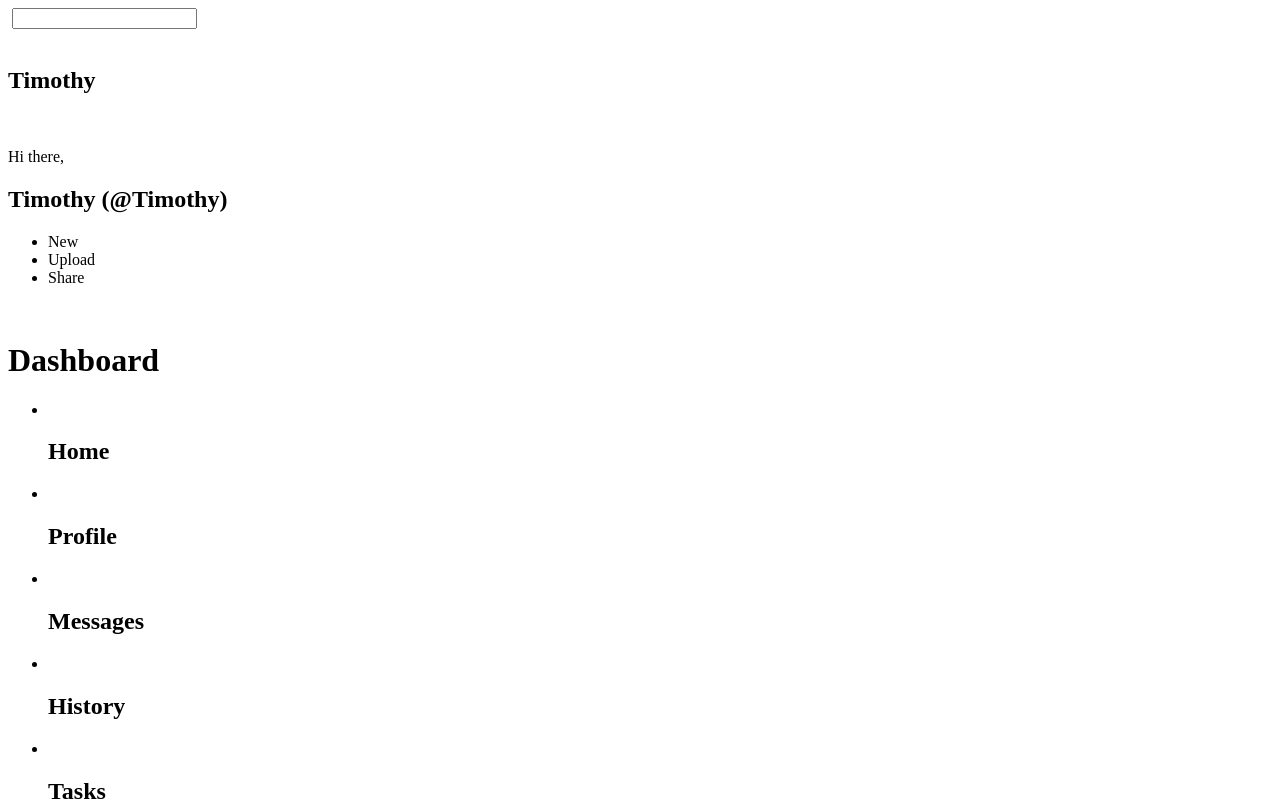
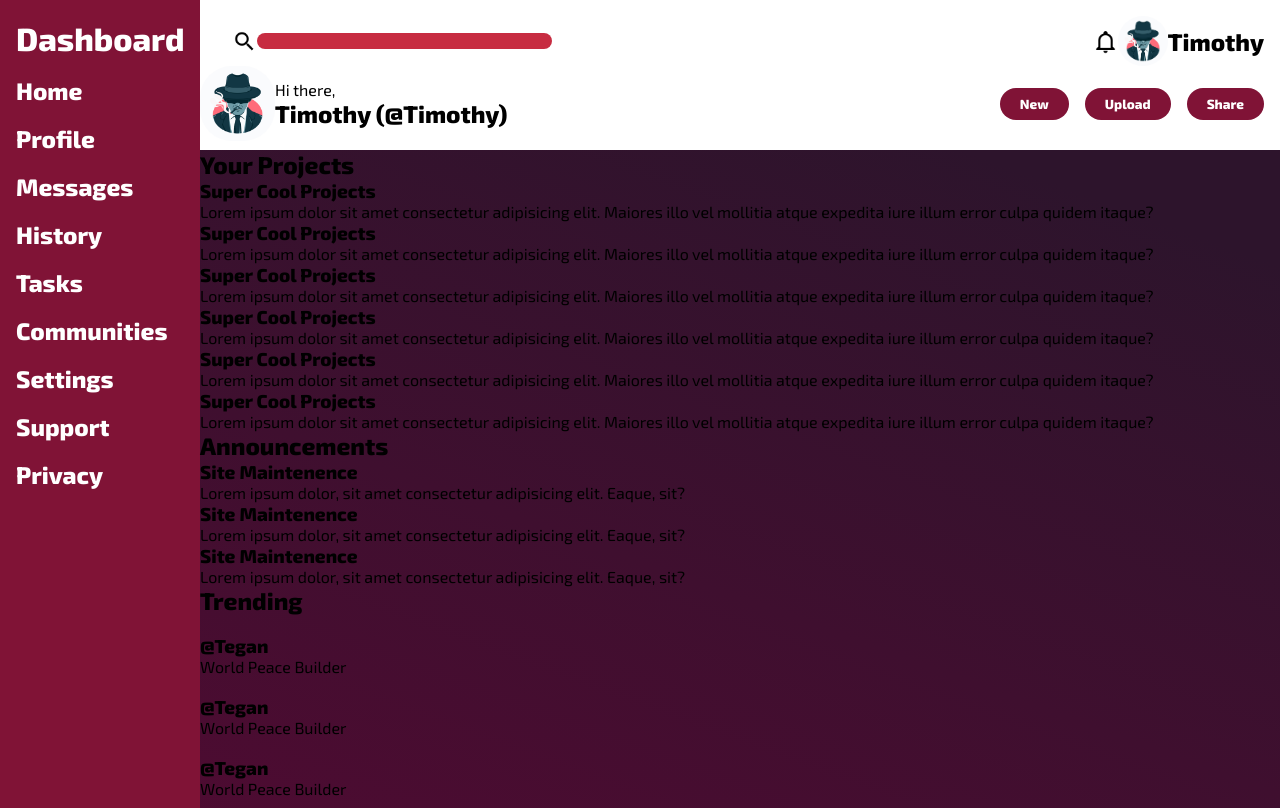
Before and after one commit to TB-Develops/admin-dashboard, a plain HTML site: page index.html in a window 1280 px wide. Shown: the top 808 px of the page. Drawn offline with Linux system fonts and the light colour scheme.

Commit message:
+Sidebar UI && Layout , Header UI && Layout

```diff
--- a/index.html
+++ b/index.html
@@ -4,6 +4,7 @@
     <meta charset="UTF-8">
     <meta http-equiv="X-UA-Compatible" content="IE=edge">
     <meta name="viewport" content="width=device-width, initial-scale=1.0">
+    <link rel="stylesheet" href="style.css">
     <title>Admin Dashboard</title>
 </head>
 <body>
@@ -11,18 +12,18 @@
         <div class="header">
             <div class="header__top">
                 <div class="search">
-                    <img src="" alt="">
+                    <img src="/Assets/magnify.png" alt="" class="icon">
                     <input type="text" name="search" id="search">
                 </div>
                 <div class="profile">
-                    <img src="" alt="">
-                    <img src="" alt="">
+                    <img src="/Assets/bell-outline.png" alt="" class="icon">
+                    <img src="/Assets/3551739.jpg" class="profile-pic" alt="">
                     <h2 class="username-main">Timothy</h2>
                 </div>
             </div>
             <div class="header__bottom">
                 <div class="header__introduce">
-                    <img src="" alt="">
+                    <img src="/Assets/3551739.jpg" alt="" class="profile-pic-LG">
                     <div class="introduction">
                         <p>Hi there,</p>
                         <h2>Timothy (@Timothy)</h2>
@@ -30,9 +31,9 @@
                 </div>
                 <div class="header__nav">
                     <ul>
-                        <li>New</li>
-                        <li>Upload</li>
-                        <li>Share</li>
+                        <li><button class="btn-primary">New</button></li>
+                        <li><button class="btn-primary">Upload</button></li>
+                        <li><button class="btn-primary">Share</button></li>
                     </ul>
                 </div>
             </div>
--- a/style.css
+++ b/style.css
@@ -0,0 +1,131 @@
+@import url('https://fonts.googleapis.com/css2?family=Exo+2:ital,wght@0,400;0,800;1,600&display=swap');
+
+
+*{
+    margin: 0;
+    padding: 0;
+    list-style: none;
+    box-sizing: border-box;
+    font-family: 'Exo 2', sans-serif;;
+}
+
+:root{
+    --color-white: #fff;
+    --color-bg: #2D142C;
+    --color-bg-alternate: #510A32;
+    --color-primary: #801336;
+    --color-secondary: #C72C41;
+}
+body{
+    background: linear-gradient(
+        200deg,
+        var(--color-bg) 20%,
+        var(--color-bg-alternate)
+    );
+}
+
+input{
+    border-radius: 1rem;
+    border: none;
+    background-color: var(--color-secondary);
+    color: var(--color-white);
+    padding: 0 2rem;
+    width: 100%;
+}
+
+input:focus{
+    outline: var(--color-primary) solid 2px;
+}
+
+button{
+    border: none;
+    padding: .5rem 1.25rem;
+    border-radius: 1rem;
+    font-weight: 600;
+    background-color: var(--color-primary);
+    color: var(--color-white);
+    cursor: pointer;
+    transition: all 0.2s ease-in-out;
+}
+
+button:hover{
+    background-color: var(--color-secondary);
+}
+
+.container{
+    display: grid;
+    grid-template-columns: minmax(200px, .55fr) 4fr;
+    grid-template-rows: minmax(125px, 150px) 3fr;
+}
+
+.sidebar{
+    background-color: var(--color-primary);
+    color: var(--color-white);
+
+    grid-column: 1/2;
+    grid-row: 1/5;
+    padding: 0rem 3rem 0rem 1rem;
+
+}
+
+.header{
+    background-color: var(--color-white);
+    grid-column: 2/6;
+}
+
+.header__top{
+    display: flex;
+    align-items: center;
+    justify-content: space-between;
+    padding: 1rem 1rem 0rem 2rem;
+}
+.header__bottom{
+    display: flex;
+}
+
+.header__introduce{
+    display: flex;
+    align-items: center;
+    width: 50%;
+}
+
+.header__nav{
+    display: flex;
+    align-items: center;
+    justify-content: right;
+    width: 50%;
+    padding-right: 1rem;
+}
+
+.header__nav>ul{
+    display: flex;
+    align-items: center;
+    gap: 1rem;
+}
+.profile{
+    display: flex;
+    align-items: center;
+}
+
+.search{
+    display: flex;
+    align-items: center;
+    width: 20rem;
+}
+.main__content{
+    grid-row: 2/5;
+}
+
+.profile-pic{
+    width: 50px;
+    border-radius: 2em;
+}
+
+.profile-pic-LG{
+    width: 75px;
+    border-radius: 2em;
+}
+
+.icon{
+    width: 25px;
+}
```
Also changed, not shown: Assets/3551739.jpg (added), Assets/bell-outline.png (added), Assets/magnify.png (added).
